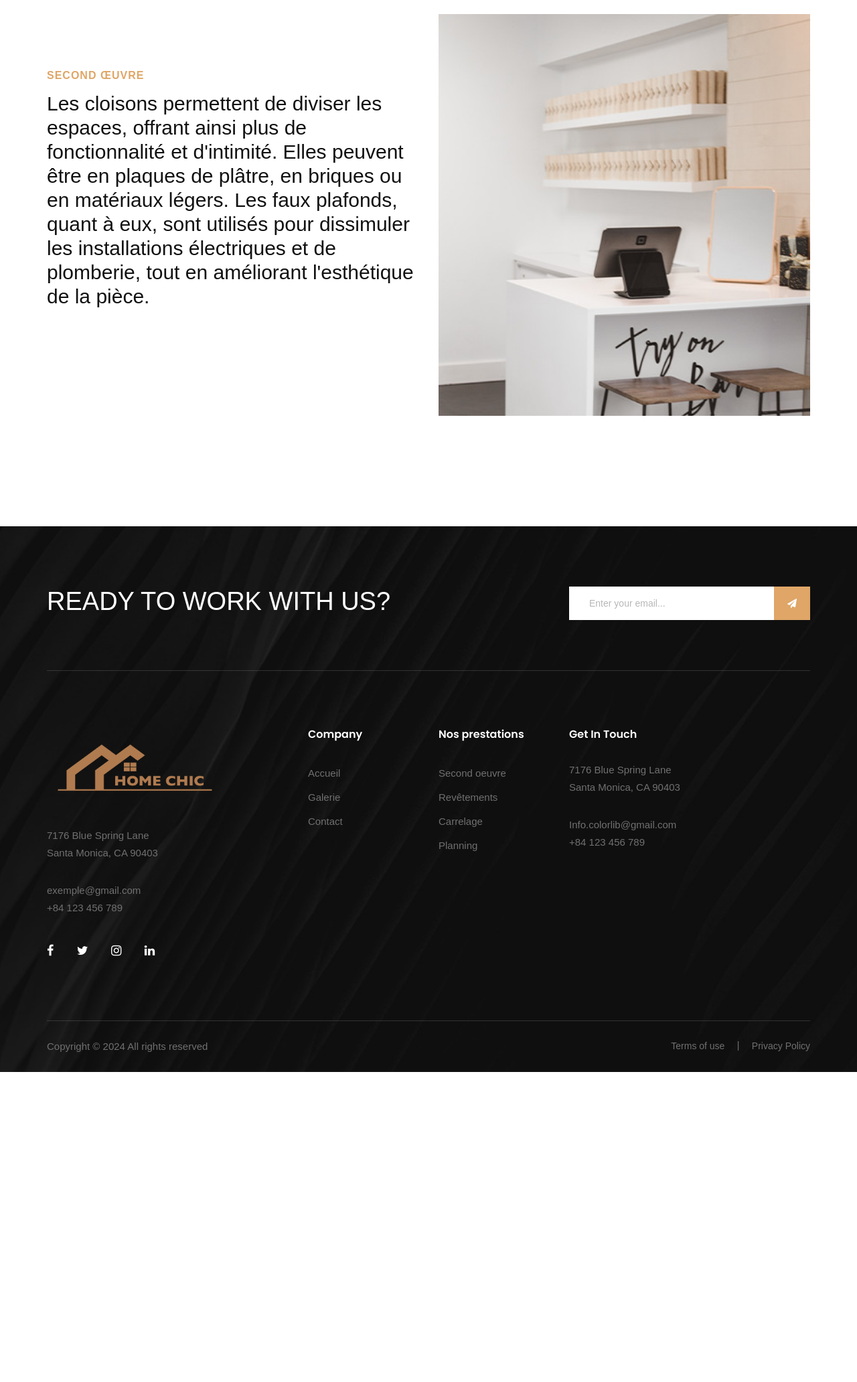
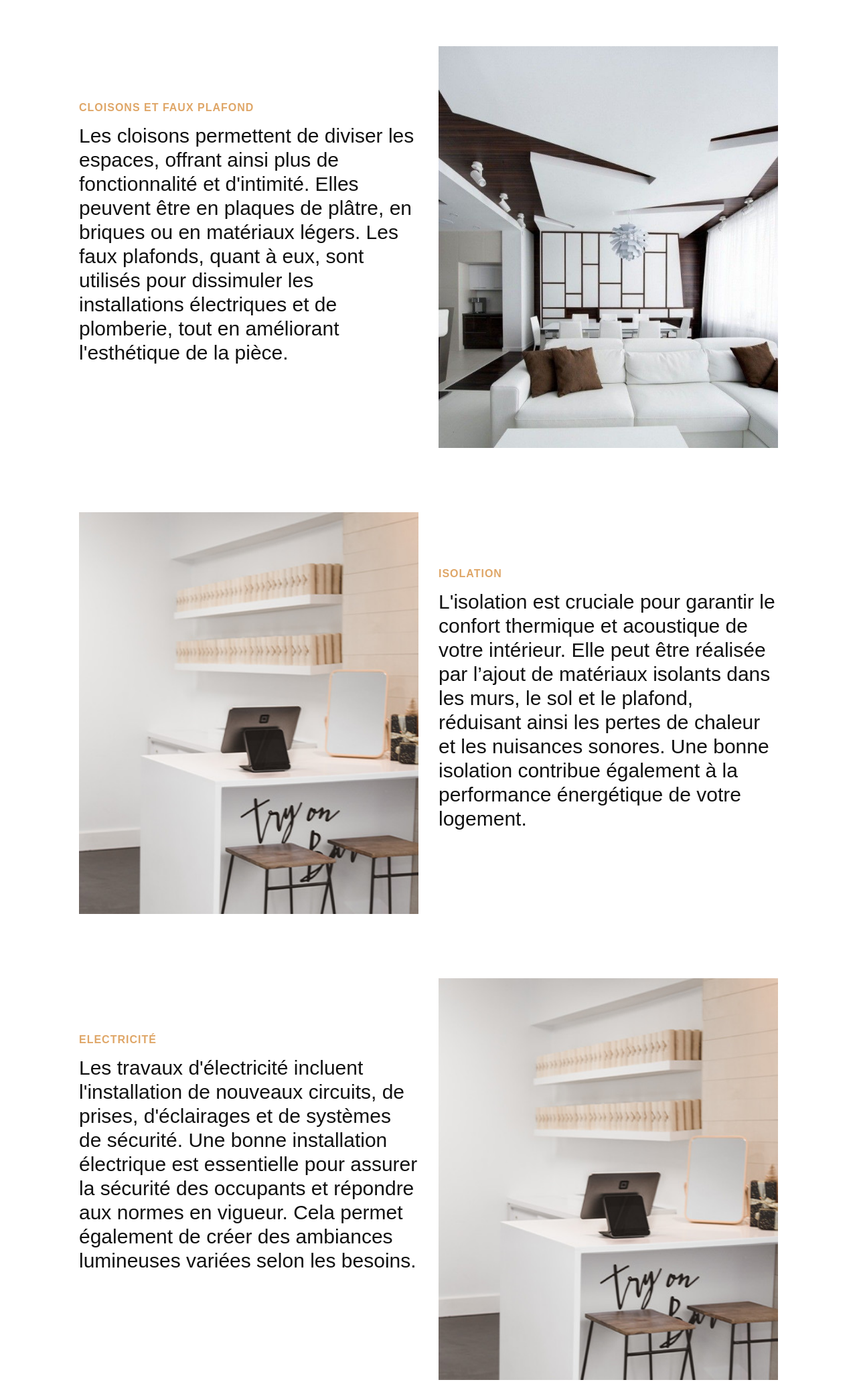
Before and after one commit to yassineedev/home-chic, a plain HTML site: page Second-œuvre.html in a window 1280 px wide. Shown: the part 1360-3424 px from the top of the page at 67% size. Before the commit the page ends 2961 px from the top, so only its background shows below. Drawn offline with Linux system fonts and the light colour scheme; a web font is replaced by a local one.

Commit message:
editing services page

```diff
--- a/Second-œuvre.html
+++ b/Second-œuvre.html
@@ -121,13 +121,69 @@
     <!-- services section -->
     <section class="about spad">
         <div class="container">
-            <div class="row">
+            <!-- service #1 -->
+            <div class="row p-5">
                 <div class="col-lg-6">
                     <div class="about__text">
                         <div class="section-title">
-                            <span>Second œuvre</span>
-                            <h3>Les cloisons permettent de diviser les espaces, offrant ainsi plus de fonctionnalité et d'intimité.
-                             Elles peuvent être en plaques de plâtre, en briques ou en matériaux légers. Les faux plafonds, quant à eux, sont utilisés pour dissimuler les installations électriques et de plomberie, tout en améliorant l'esthétique de la pièce.</h3>
+                            <span >Cloisons et faux plafond</span>
+                            <h3 class="justify-text">Les cloisons permettent de diviser les espaces,
+                                 offrant ainsi plus de fonctionnalité et d'intimité.
+                                 Elles peuvent être en plaques de plâtre, en briques ou en matériaux légers.
+                                 Les faux plafonds, quant à eux, sont utilisés pour dissimuler les installations électriques et de plomberie, tout en améliorant l'esthétique de la pièce.</h3>
+                        </div>
+                        <div class="about__para__text">
+
+                        </div>
+                        <!-- <a href="#" class="primary-btn normal-btn">Notre services</a> -->
+                    </div>
+                </div>
+                <div class="col-lg-6">
+                    <div class="">
+                        <div class="project__slider__item set-bg" data-setbg="img/services/plafond.jpg">
+                            <div class="project__slider__item__hover">
+                                <span>interieur</span>
+                                <h5>Cloisons et faux plafond</h5>
+                            </div>
+                        </div>
+                    </div>
+                </div>
+            </div>
+            <!-- service #2 -->
+            <div class="row p-5">
+                <div class="col-lg-6">
+                    <div class="">
+                        <div class="project__slider__item set-bg" data-setbg="img/project/project-1.jpg">
+                            <div class="project__slider__item__hover">
+                                <span>interieur</span>
+                                <h5>Second Œuvre </h5>
+                            </div>
+                        </div>
+                    </div>
+                </div>
+                <div class="col-lg-6">
+                    <div class="about__text">
+                        <div class="section-title">
+                            <span>Isolation</span>
+                            <h3>L'isolation est cruciale pour garantir le confort thermique et acoustique de votre intérieur. Elle peut être réalisée par l’ajout de matériaux isolants dans les murs, le sol et le plafond, réduisant ainsi les pertes de chaleur et les nuisances sonores.
+                                 Une bonne isolation contribue également à la performance énergétique de votre logement.</h3>
+                        </div>
+                        <div class="about__para__text">
+
+                        </div>
+                        <!-- <a href="#" class="primary-btn normal-btn">Notre services</a> -->
+                    </div>
+                </div>
+            </div>
+            <!-- service #3 -->
+            <div class="row p-5">
+                <div class="col-lg-6">
+                    <div class="about__text">
+                        <div class="section-title">
+                            <span >Electricité</span>
+                            <h3 class="justify-text">Les travaux d'électricité incluent l'installation de nouveaux circuits, de prises, d'éclairages et de systèmes de sécurité.
+                             Une bonne installation électrique est essentielle pour assurer la sécurité des occupants et répondre aux
+                             normes en vigueur. Cela permet également de créer des ambiances lumineuses variées selon les besoins.</h3>
                         </div>
                         <div class="about__para__text">
 
@@ -143,6 +199,34 @@
                                 <h5>Second Œuvre </h5>
                             </div>
                         </div>
+                    </div>
+                </div>
+            </div>
+            <!-- service #4 -->
+            <div class="row p-5">
+                <div class="col-lg-6">
+                    <div class="">
+                        <div class="project__slider__item set-bg" data-setbg="img/project/project-1.jpg">
+                            <div class="project__slider__item__hover">
+                                <span>interieur</span>
+                                <h5>Plomberie</h5>
+                            </div>
+                        </div>
+                    </div>
+                </div>
+                <div class="col-lg-6">
+                    <div class="about__text">
+                        <div class="section-title">
+                            <span>Plomberie</span>
+                            <h3>Les travaux de plomberie comprennent l'installation et la mise à jour des
+                            systèmes d'eau et d'évacuation. Cela inclut les robinets, les éviers, les douches et les toilettes.
+                            Une plomberie efficace
+                            est indispensable pour le confort quotidien et le bon fonctionnement des installations sanitaires.</h3>
+                        </div>
+                        <div class="about__para__text">
+
+                        </div>
+                        <!-- <a href="#" class="primary-btn normal-btn">Notre services</a> -->
                     </div>
                 </div>
             </div>
```
Also changed, not shown: img/services/Isolation.jpg (added), img/services/plafond.jpg (added).
